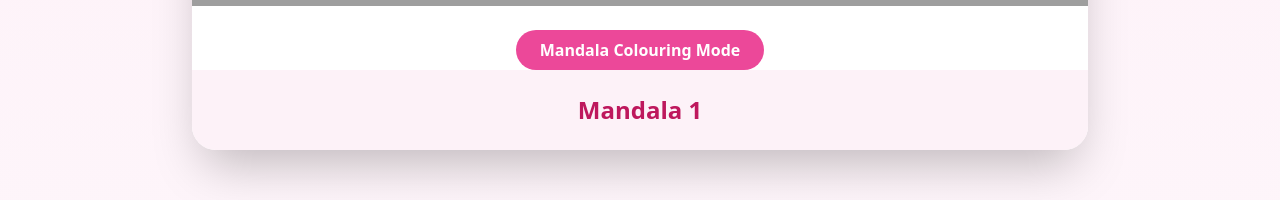
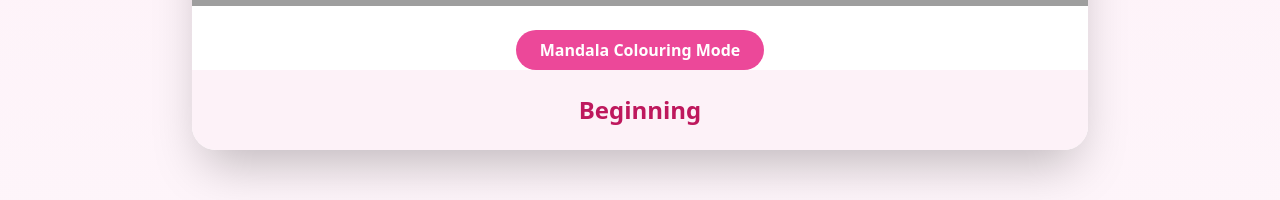
Before and after one commit to bhuvi-d/mandala-therapy, a React (Create React App) app in the folder client/: page / in a window 1280 px wide. Shown: the part 1693-1893 px from the top of the page. Built offline with nearby package versions, Linux system fonts and the light colour scheme; no server answers; grey boxes are pictures that could not be loaded.

Commit message:
Update MandalaofTheDay.jsx

```diff
--- a/client/src/components/MandalaofTheDay.jsx
+++ b/client/src/components/MandalaofTheDay.jsx
@@ -2,20 +2,20 @@ import React, { useState } from 'react';
 import MandalaColoringPopup from './MandalaColouringPopup';
 
 const mandalas = [
-  {
+   {
     id: 1,
-    title: "Mandala 1",
-    url: "https://res.cloudinary.com/dvsclqyjm/image/upload/v1750162598/WhatsApp_Image_2025-06-17_at_17.05.40_37bdb816_pvf0oy.jpg"
+    title: "Beginning",
+    url: "https://res.cloudinary.com/dvsclqyjm/image/upload/v1751213748/img1_hzmflj.jpg"
   },
   {
     id: 2,
-    title: "Mandala 2",
-    url: "https://res.cloudinary.com/dvsclqyjm/image/upload/v1750162598/WhatsApp_Image_2025-06-17_at_17.05.40_37bdb816_pvf0oy.jpg"
+    title: "Asymmetry",
+    url: "https://res.cloudinary.com/dvsclqyjm/image/upload/v1751213780/img2_vgg8ly.jpg"
   },
   {
     id: 3,
-    title: "Mandala 3",
-    url: "https://res.cloudinary.com/dvsclqyjm/image/upload/v1750162598/WhatsApp_Image_2025-06-17_at_17.05.40_37bdb816_pvf0oy.jpg"
+    title: "Void",
+    url: "https://res.cloudinary.com/dvsclqyjm/image/upload/v1751213792/img3_okxf3p.jpg"
   },
 ];
 
```
